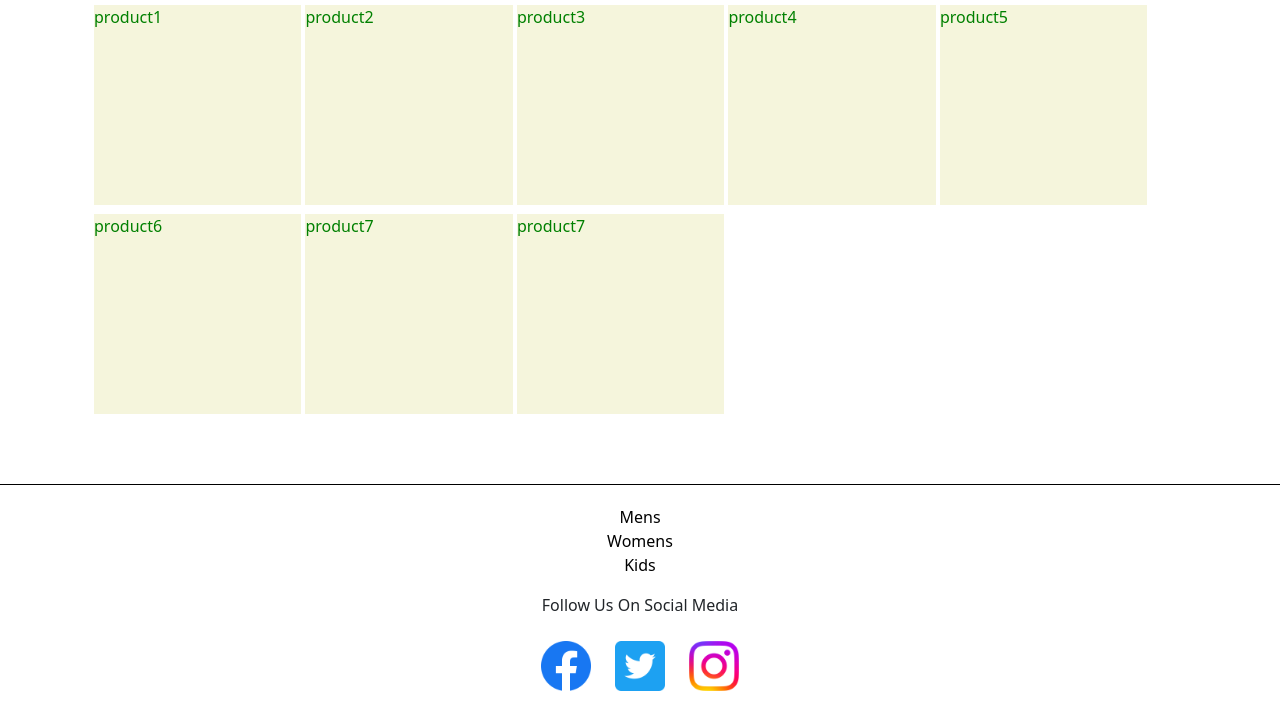
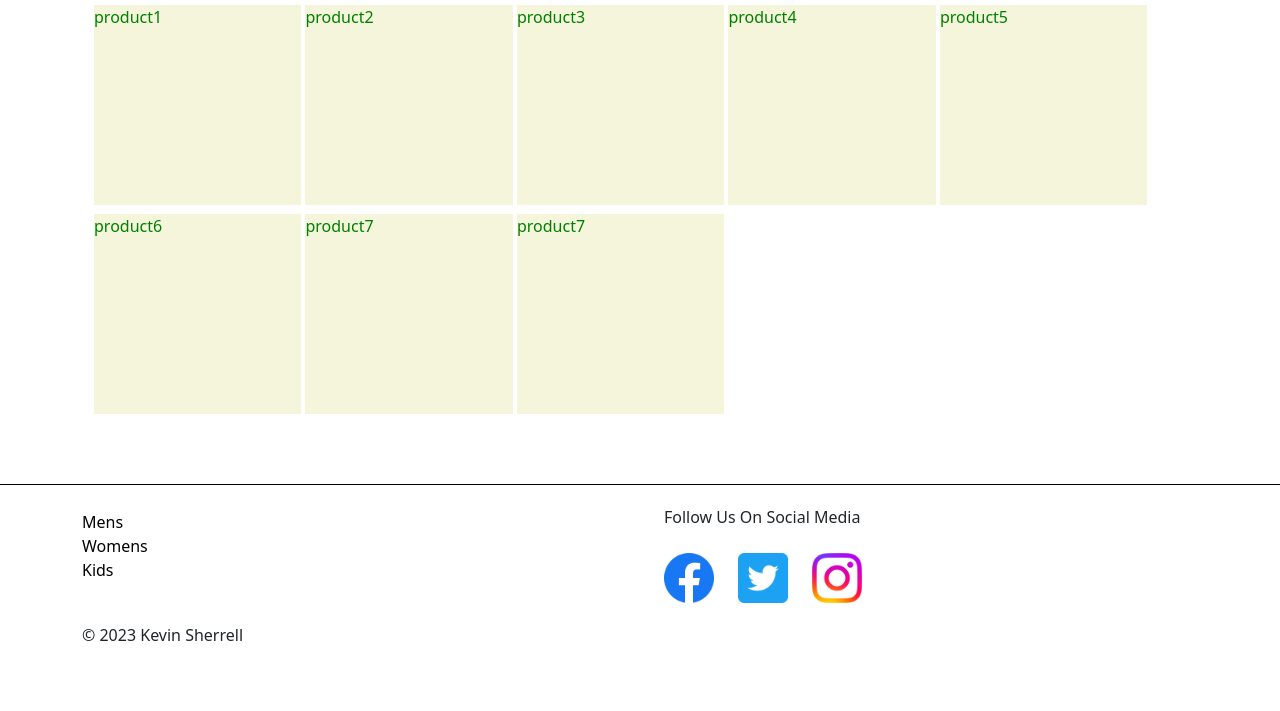
Before and after one commit to ks-maryville/swdv640_final_project, a plain HTML site: page index.html in a window 1280 px wide. Shown: the part 1141-1852 px from the top of the page. After the commit the page ends 1824 px from the top, so only its background shows below. Drawn offline with nearby package versions, Linux system fonts and the light colour scheme.

Commit message:
fixed md footer layout

```diff
--- a/index.html
+++ b/index.html
@@ -103,14 +103,15 @@
 </div>
 <footer>
     <div class="container">
-        <div class="row d-flex flex-column align-items-center">
+        <div class="row d-flex flex-column flex-md-row align-items-center">
 
-            <div class="social d-flex flex-column gap-4 container order-3">
+            <div class="social d-flex flex-column gap-4 container order-3 text-center text-md-start col-md-6">
 
-                <p class="social-header container">Follow Us On Social Media</p>
 
-                <div class="social-wrapper d-flex flex-row gap-4 container justify-content-center">
-                    <div class="d-flex flex-row gap-4">
+                <div class="social-wrapper d-flex flex-column gap-4 container justify-content-center">
+                    <p class="social-header">Follow Us On Social Media</p>
+
+                    <div class="d-flex flex-row justify-content-center justify-content-md-start gap-4">
                         <div class="image-wrapper">
                             <img src="./social_fb.png" aria-label="This is the facebook logo" alt="facebook icon">
                         </div>
@@ -125,7 +126,7 @@
                 </div>
 
             </div>
-            <div class="footer-nav d-flex justify-content-center">
+            <div class="footer-nav d-flex justify-content-center justify-content-md-start text-center text-md-start col-md-6">
                 <ul>
                     <li>
                         <a href="">Mens</a>
@@ -140,7 +141,7 @@
                 </ul>
             </div>
         </div>
-
+        <p class="copyright text-md-start">&copy 2023 Kevin Sherrell </p>
     </div>
 </footer>
 </body>
--- a/styles.css
+++ b/styles.css
@@ -118,9 +118,8 @@ footer .container{
     height: 100%;
 }
 .social{
-    text-align: center;
-    /*margin: 0;*/
-    /*background-color: pink;*/
+    /*text-align: center;*/
+
 }
 .social p{
     width: 100%;
@@ -139,7 +138,10 @@ footer .container{
 .footer-nav ul{
     padding: 0;
 }
-
+.copyright{
+    text-align: center;
+    margin-top: 20px;
+}
 @media screen and (min-width: 768px) {
     .mobile-menu {
         display: none;
```
